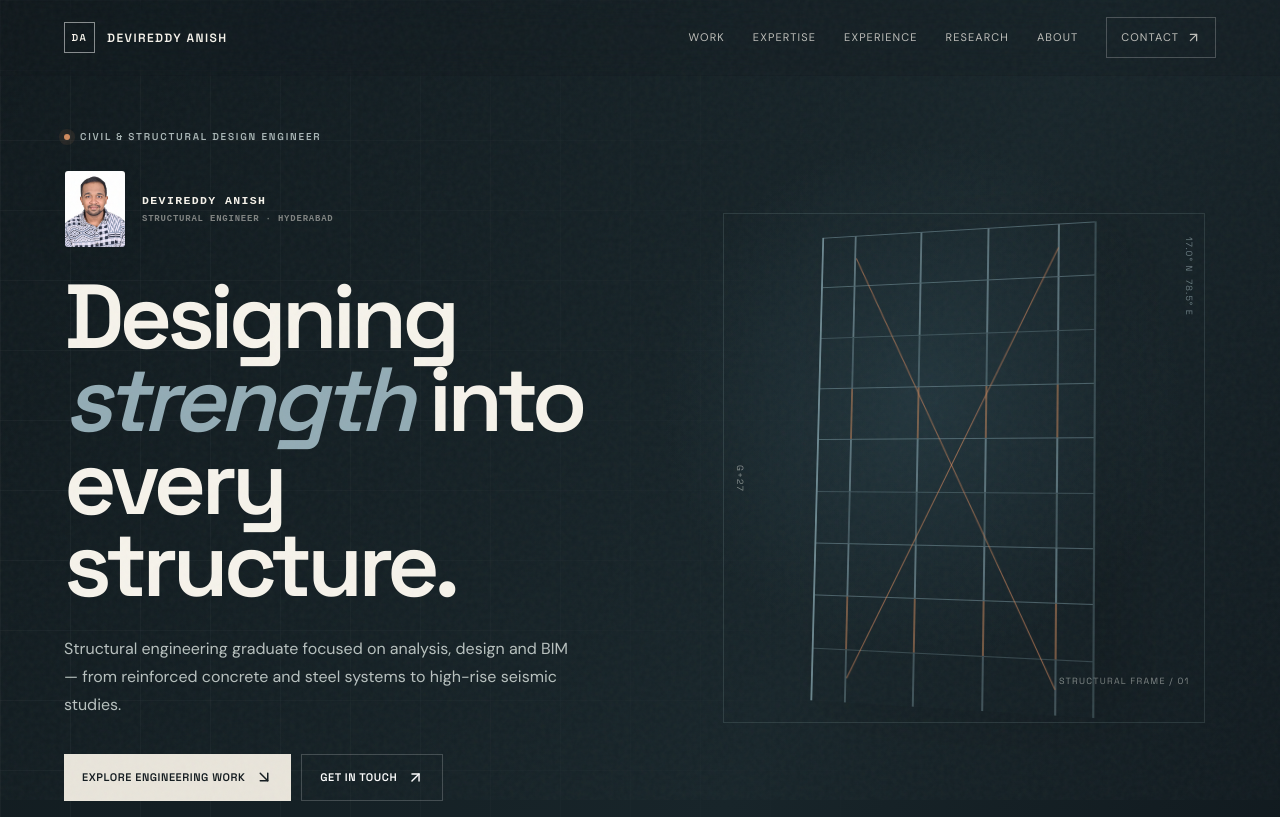
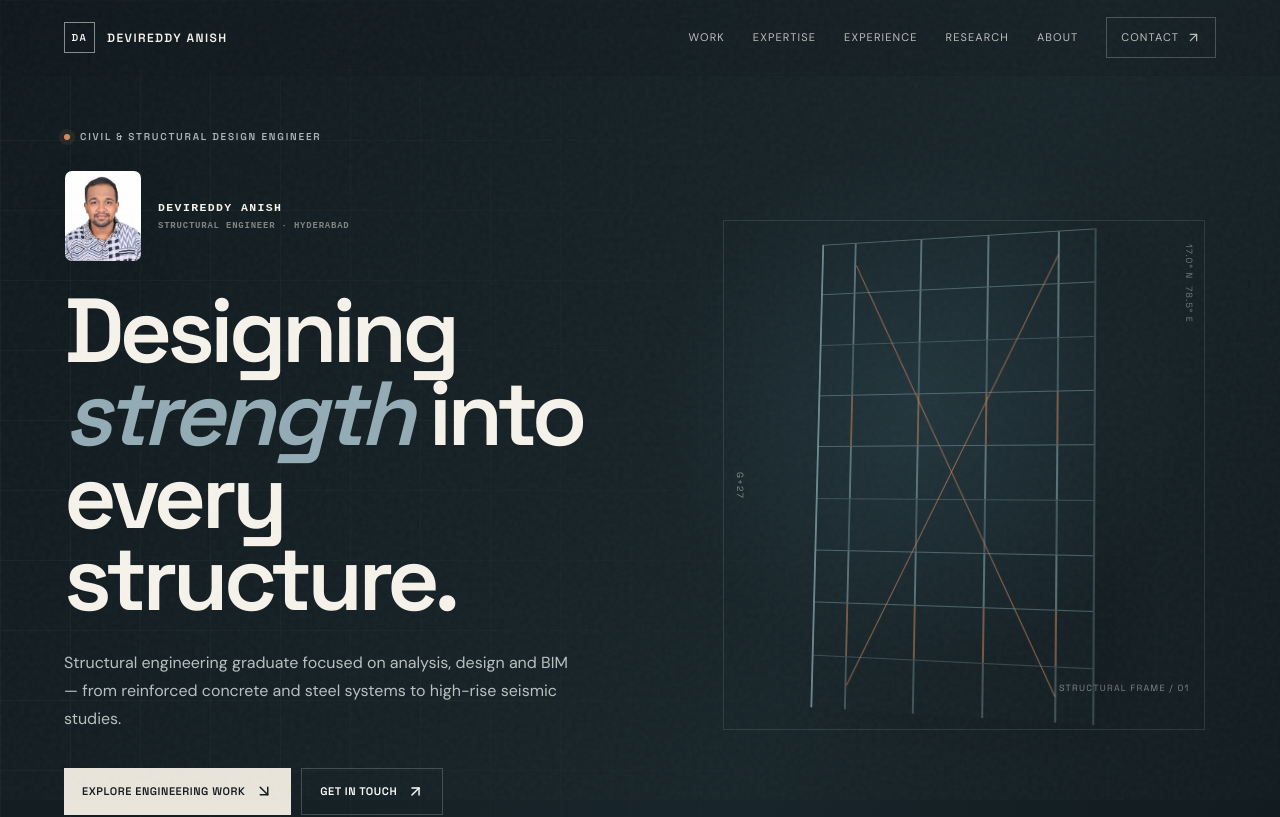
Before and after one commit to Vamshikeerthi24/anish-structural-portfolio, a React (Vite) app: page / in a window 1280 px wide. Shown: the top 817 px of the page. Built offline with nearby package versions, Linux system fonts and the light colour scheme.

Commit message:
Improve original profile photo presentation

```diff
--- a/src/v3.css
+++ b/src/v3.css
@@ -180,11 +180,11 @@ footer{border-top:1px solid rgba(255,255,255,.08)}
 
 /* V17 — real profile photo + shared 3D visual asset */
 .hero-profile{display:flex;align-items:center;gap:1rem;margin:1.7rem 0 0;max-width:340px}
-.hero-profile img{width:62px;height:78px;object-fit:cover;object-position:center top;border:1px solid rgba(17,26,31,.18);border-radius:4px;filter:grayscale(.08);box-shadow:0 12px 28px rgba(17,26,31,.1)}
+.hero-profile img{width:78px;height:92px;object-fit:cover;object-position:center 18%;border:1px solid rgba(17,26,31,.18);border-radius:8px;filter:none;box-shadow:0 16px 34px rgba(17,26,31,.18)}
 .hero-profile strong{display:block;font:700 .72rem monospace;letter-spacing:.12em}
 .hero-profile span{display:block;margin-top:.4rem;font:600 .56rem monospace;letter-spacing:.09em;opacity:.48}
 .about-profile-large{grid-column:2;align-self:start}
-.about-profile-large img{display:block;width:min(100%,260px);aspect-ratio:4/5;object-fit:cover;object-position:center top;border:1px solid rgba(238,235,226,.18);filter:grayscale(.06);box-shadow:0 24px 50px rgba(0,0,0,.14)}
+.about-profile-large img{display:block;width:min(100%,300px);aspect-ratio:4/5;object-fit:cover;object-position:center 18%;border:1px solid rgba(238,235,226,.18);filter:none;border-radius:6px;box-shadow:0 28px 60px rgba(0,0,0,.22)}
 .about-profile-large + div{grid-column:3}
 @media(max-width:850px){.about-profile-large{grid-column:1}.about-profile-large + div{grid-column:2}}
 @media(max-width:600px){.hero-profile{margin-top:1.2rem}.hero-profile img{width:54px;height:68px}.about-profile-large{grid-column:1}.about-profile-large + div{grid-column:1}}
```
